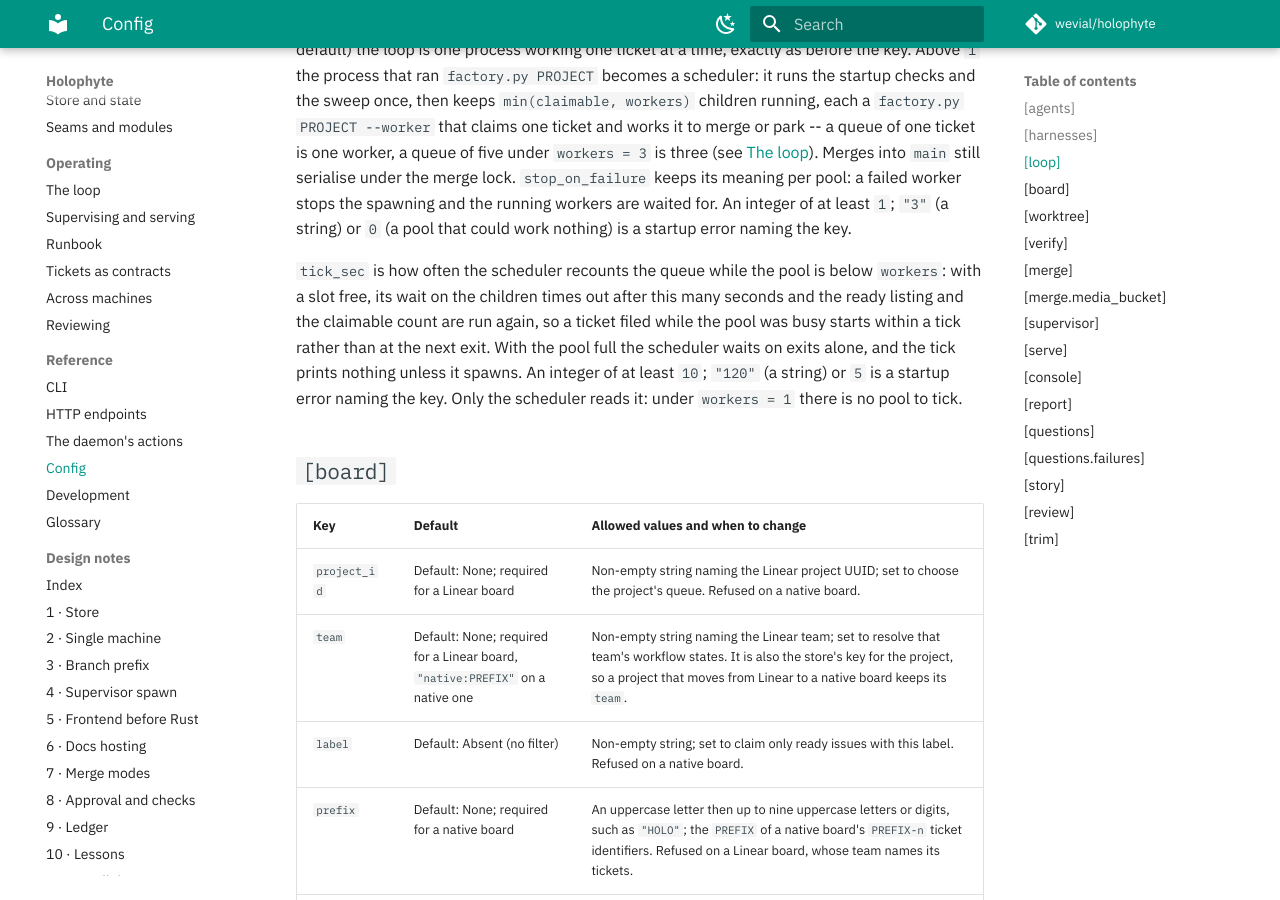
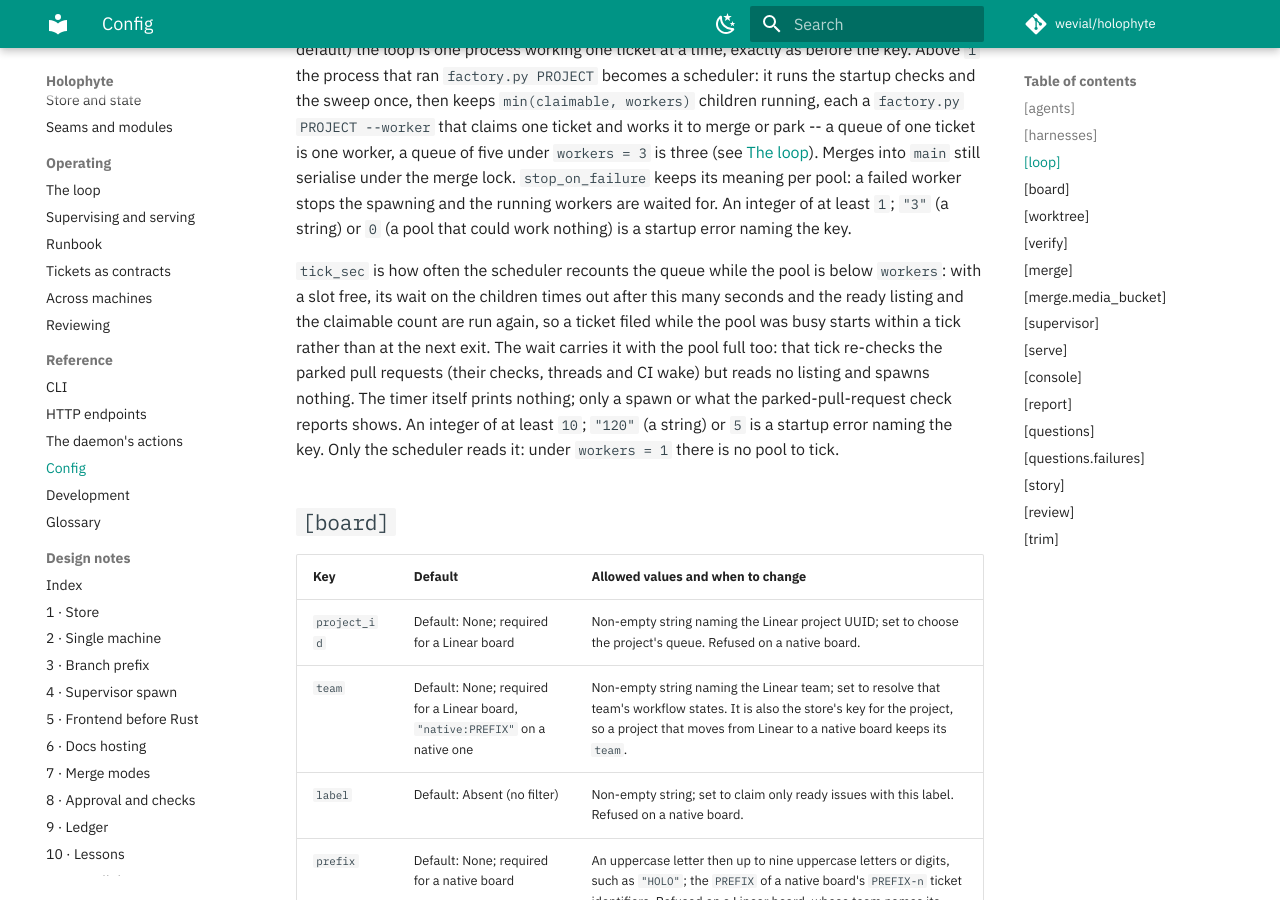
Before and after one commit to wevial/holophyte, an MkDocs documentation site: the page built from docs/config.md, in a window 1280 px wide and 900 px high, scrolled down 16836 px. Built offline with MkDocs 1.6.1 and Material for MkDocs 9.7.7, drawn with Linux system fonts in a browser that asks for light colours; comment, search, counter and statistics services are not loaded; some of the changed text lies outside the part shown.

Commit message:
fix(pool): tick every tick_sec with the pool full to re-check parked PRs (HOLO-232) (#519)
The pool scheduler now waits on its workers with `[loop] tick_sec` as the deadline even when every worker slot is busy. A full pool therefore still runs its per-tick reconcile, which re-reads parked pull requests. It does not read the ready listing or spawn anything while full.

```diff
--- a/docs/config.md
+++ b/docs/config.md
@@ -488,7 +488,7 @@ supplies the binary; review roles run on the host and keep their path.
 | `workers` | Default: `1` | Integer at least 1; increase to work multiple claimable tickets concurrently. |
 | `review_session` | Default: `"fresh"` | `fresh`, `resume`, or `alternate`; alternate requests reviewer resume on odd run ids, fresh on even run ids. |
 | `fix_session` | Default: `"fresh"` | `fresh`, `resume`, or `alternate`; alternate resumes odd run ids and starts even run ids fresh. |
-| `tick_sec` | Default: `120` seconds | Integer at least 10; change how soon a pool with spare slots notices new work. |
+| `tick_sec` | Default: `120` seconds | Integer at least 10; change how soon a pool with spare slots notices new work, and how often a pool re-checks its parked pull requests. |
 | `critic_after_hours` | Default: `12` hours | Integer at least 0; a ticket filed longer ago than this, or one whose named files changed on `main` since it was filed, is put to `[agents.critic]` before it is claimed. Lower it to ask sooner; 0 asks of every ticket. Without a critic seat it does nothing. |
 
 Configured reviewer wrappers may write their session id to
@@ -605,10 +605,12 @@ that could work nothing) is a startup error naming the key.
 below `workers`: with a slot free, its wait on the children times out after
 this many seconds and the ready listing and the claimable count are run
 again, so a ticket filed while the pool was busy starts within a tick rather
-than at the next exit. With the pool full the scheduler waits on exits
-alone, and the tick prints nothing unless it spawns. An integer of at least
-`10`; `"120"` (a string) or `5` is a startup error naming the key. Only the
-scheduler reads it: under `workers = 1` there is no pool to tick.
+than at the next exit. The wait carries it with the pool full too: that tick
+re-checks the parked pull requests (their checks, threads and CI wake) but
+reads no listing and spawns nothing. The timer itself prints nothing; only
+a spawn or what the parked-pull-request check reports shows. An integer of at
+least `10`; `"120"` (a string) or `5` is a startup error naming the key. Only
+the scheduler reads it: under `workers = 1` there is no pool to tick.
 
 ## `[board]`
 
```
Also changed, not shown: docs/loop.md (+3 -2 lines), 2 other files.
